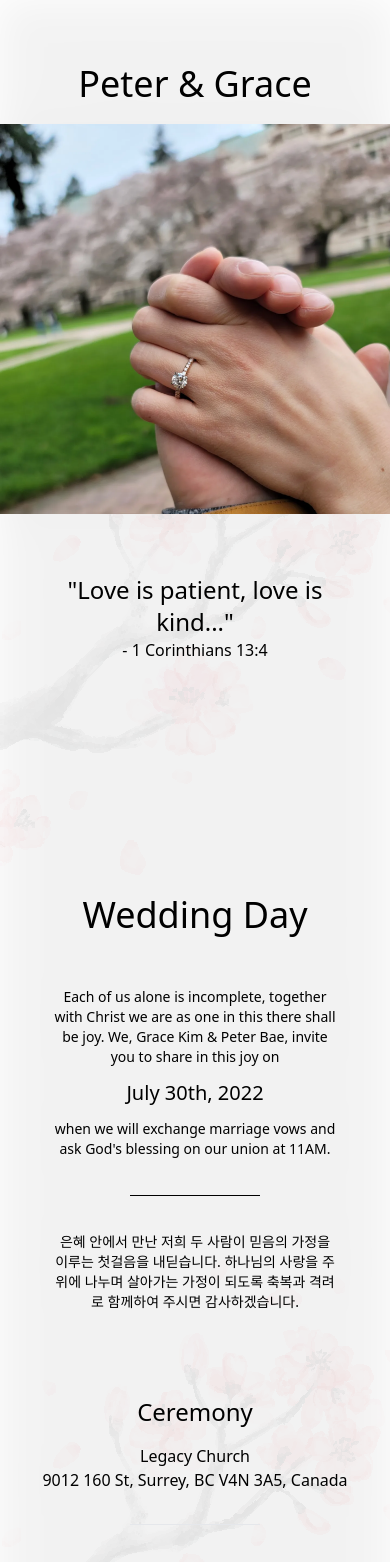
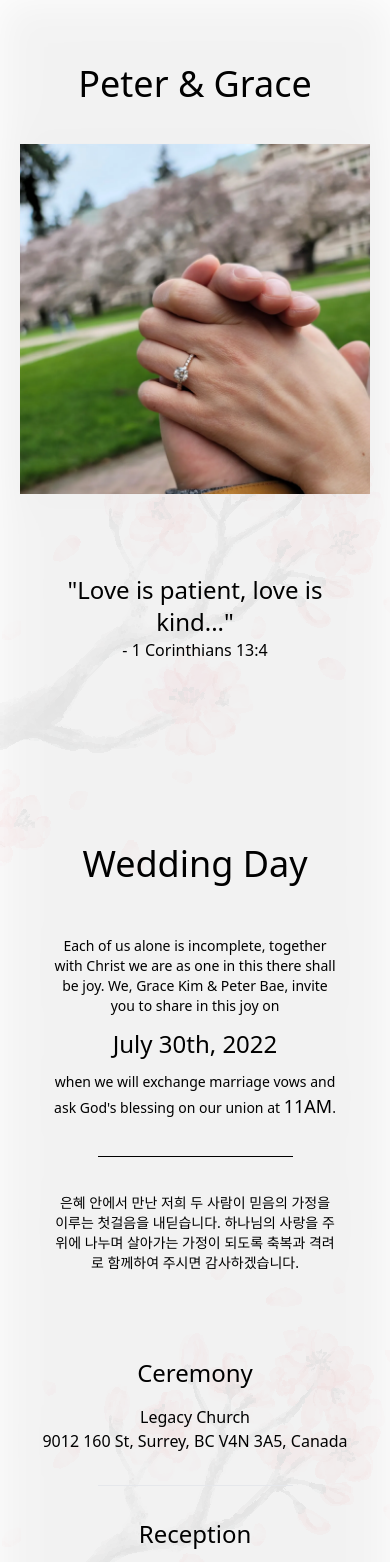
Before and after one commit to podoodoo/petergrace, a React (Create React App) app: page / in a window 390 px wide. Shown: the top 1562 px of the page. Built offline with nearby package versions, Linux system fonts and the light colour scheme; no server answers; what aws-amplify would draw is missing.

Commit message:
fixed mobile sizing

```diff
--- a/src/App.jsx
+++ b/src/App.jsx
@@ -14,7 +14,7 @@ function App() {
           <section className="h-screen w-full">
             <Info />
           </section>
-          <section className="h-screen w-full">
+          <section className="h-screen w-full flex align-center">
             <Rsvp />
           </section>
           <footer className="h-8 bg-red-100 flex justify-center pt-2">
--- a/src/pages/Home.jsx
+++ b/src/pages/Home.jsx
@@ -10,13 +10,14 @@ function Home() {
         <img
           src={pic7}
           alt="7.jpg"
-          className="md:w-3/4 md:object-none md:object-[45%_75%]" // -270px_-750px
+          className="p-5 md:w-3/4 md:object-none md:object-[45%_75%]" // -270px_-750px
         />
       </div>
       <h2 className="text-center mt-10 mx-5 px-5 text-2xl md:mx-20 md:mt-0">
         "Love is patient, love is kind..."
       </h2>
       <h4 className="text-center mx-5 px-5">- 1 Corinthians 13:4</h4>
+
     </div>
   );
 }
--- a/src/pages/Info.jsx
+++ b/src/pages/Info.jsx
@@ -1,17 +1,17 @@
 function Info() {
   return (
-    <div className="flex flex-col w-full h-full align-center justify-center">
-      <h2 className="w-full text-center text-4xl mb-8 pt-4 md:text-6xl md:pt-40">
+    <div className="flex flex-col w-full align-center justify-center sm:pb-64 md:pb-24">
+      <h2 className="w-full text-center text-4xl mb-8 md:text-6xl md:pt-40">
         Wedding Day
       </h2>
       <h3 className="text-sm text-center mx-5 py-5 px-8 md:px-48 md:mx-20">
         Each of us alone is incomplete, together with Christ we are as one in
         this there shall be joy. We, Grace Kim & Peter Bae, invite you to share
         in this joy on{" "}
-        <span className="text-xl block my-3">July 30th, 2022</span> when we will
-        exchange marriage vows and ask God's blessing on our union at 11AM.
+        <span className="text-2xl text-bold block my-3">July 30th, 2022</span> when we will
+        exchange marriage vows and ask God's blessing on our union at <span className="text-lg text-bold">11AM</span>.
       </h3>
-      <div className="flex mx-auto my-4 border-t border-black w-1/3 justify-center"></div>
+      <div className="flex mx-auto my-4 border-t border-black md:w-1/3 w-1/2 justify-center"></div>
       <h3 className="text-sm text-center mb-16 mx-5 py-5 px-8 md:px-44 md:mx-20">
         은혜 안에서 만난 저희 두 사람이 믿음의 가정을 이루는 첫걸음을
         내딛습니다. 하나님의 사랑을 주위에 나누며 살아가는 가정이 되도록 축복과
@@ -22,7 +22,7 @@ function Info() {
         <h5 className="text-bold">Legacy Church</h5>
         <p className="text-center">9012 160 St, Surrey, BC V4N 3A5, Canada</p>
       </div>
-      <div className="flex mx-auto my-8 border-t w-1/3 justify-center"></div>
+      <div className="flex mx-auto my-8 border-t md:w-1/3 w-1/2 justify-center"></div>
       <div className="text-center justify-center mx-5 md:mx-20">
         <h3 className=" text-2xl mb-4">Reception</h3>
         <h5 className="text-center text-bold">Sheraton Hotel Guildford</h5>
--- a/src/pages/Rsvp.jsx
+++ b/src/pages/Rsvp.jsx
@@ -18,8 +18,8 @@ function Rsvp() {
 
   return (
     <>
-      <section className="flex container m-auto h-screen justify-center items-center">
-        <div className="flex flex-col md:flex-row pt-15 px-10 md:py-8 md:px-14 md:max-w-screen-md md:max-h-[600px] h-full w-full justify-center items-center bg-[url('./assets/card.png')] bg-[rgba(252,242,239,1)] drop-shadow-[0_4px_4px_rgba(0,0,0,0.25)]">
+      <section className="flex container m-auto justify-center items-center">
+        <div className="flex flex-col md:flex-row py-14 px-10 md:py-8 md:px-14 md:max-w-screen-md md:max-h-[600px] w-full justify-center items-center bg-[url('./assets/card.png')] bg-[rgba(252,242,239,1)] drop-shadow-[0_4px_4px_rgba(0,0,0,0.25)]">
           <div className="flex flex-col w-full md:w-1/2 justify-center">
             <div className="inline-block mb-5">
               <h1 className="text-4xl tracking-widest inline">RSVP</h1>
```
